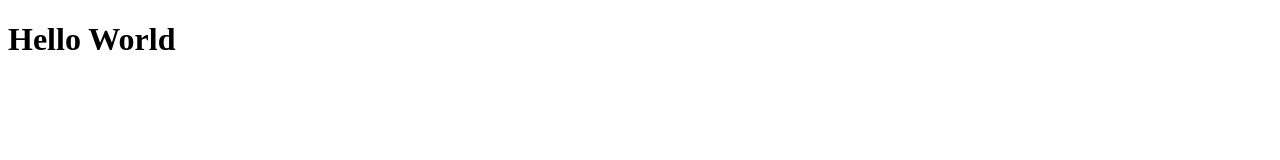
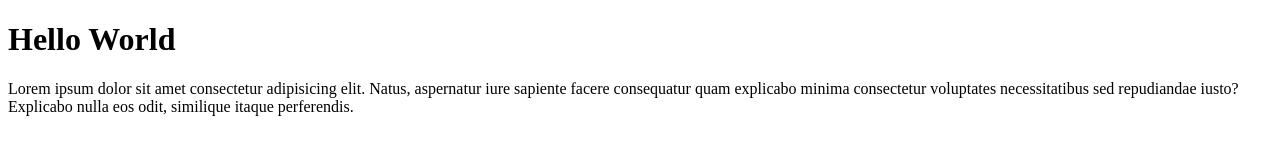
Before and after one commit to fuzifauziah/fuzi-test, a plain HTML site: page index.html in a window 1280 px wide. Drawn offline with Linux system fonts and the light colour scheme.

Commit message:
menambahkan paragraf

```diff
--- a/index.html
+++ b/index.html
@@ -7,5 +7,6 @@
 </head>
 <body>
     <h1>Hello World</h1>
+    <p>Lorem ipsum dolor sit amet consectetur adipisicing elit. Natus, aspernatur iure sapiente facere consequatur quam explicabo minima consectetur voluptates necessitatibus sed repudiandae iusto? Explicabo nulla eos odit, similique itaque perferendis.</p>
 </body>
 </html>
```
